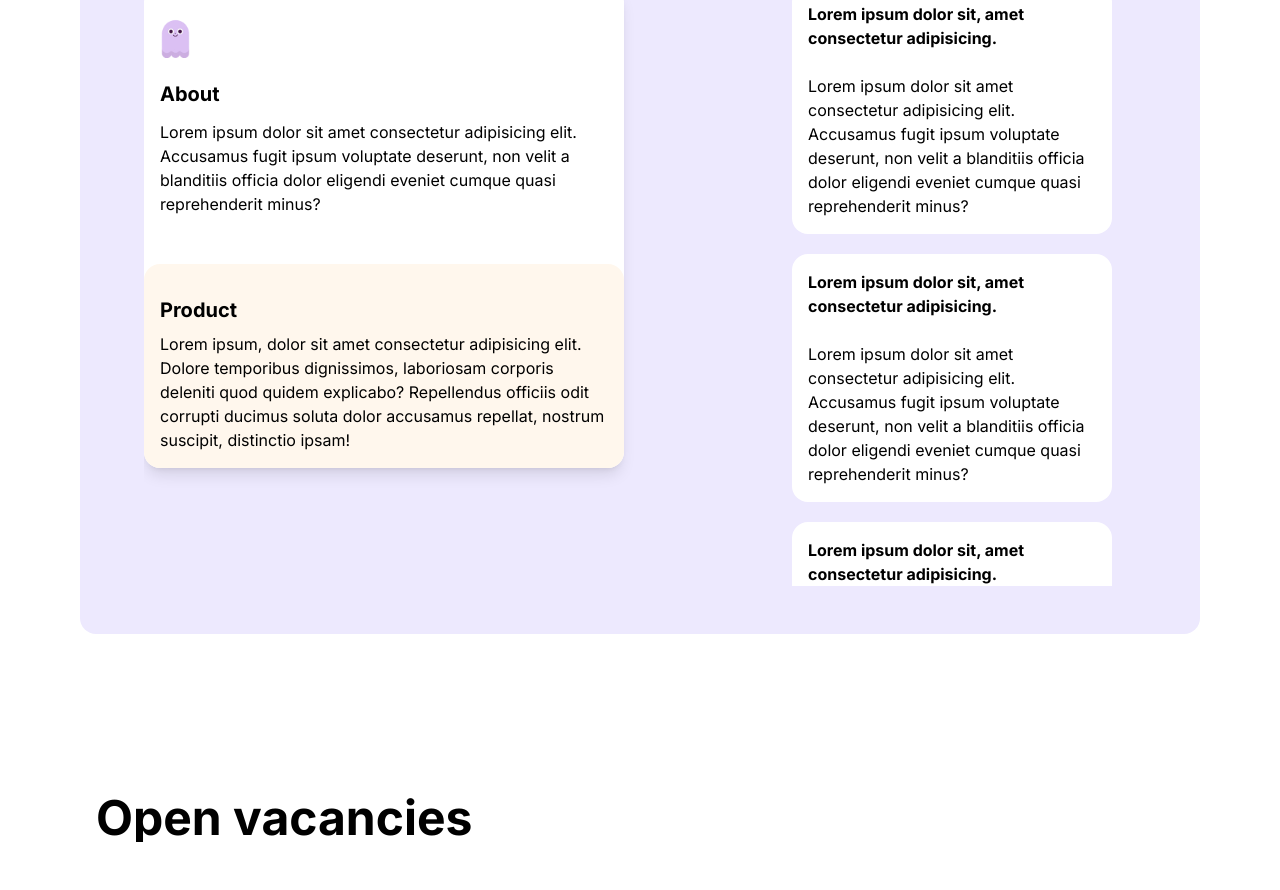
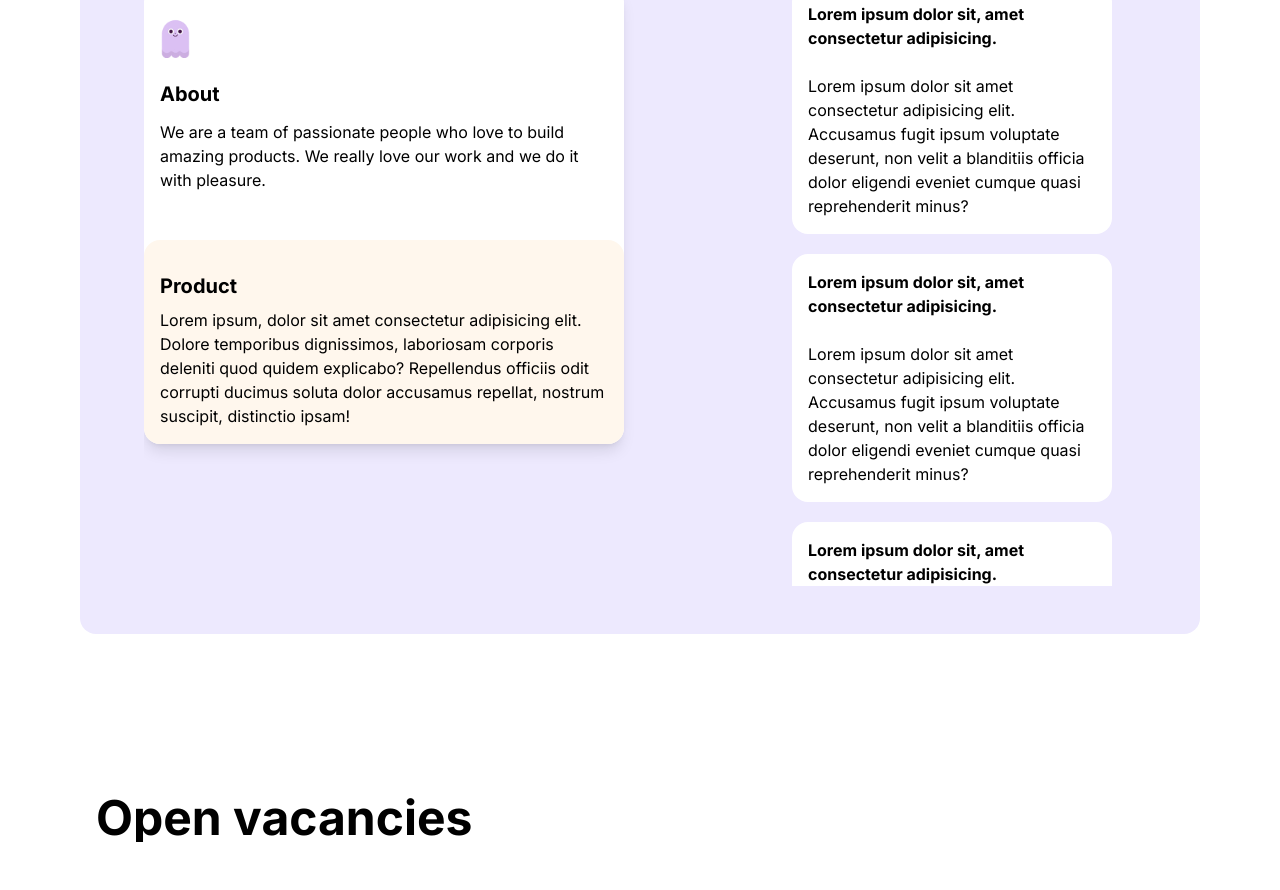
Before and after one commit to Stutimaha/Ahead-App-Redesign, a Next.js app: page / in a window 1280 px wide. Shown: the part 4180-5070 px from the top of the page. Built offline with nearby package versions, Linux system fonts and the light colour scheme.

Commit message:
Update WorkWithUs.jsx

```diff
--- a/src/components/WorkWithUs.jsx
+++ b/src/components/WorkWithUs.jsx
@@ -53,10 +53,7 @@ const WorkWithUs = () => {
               <div className="flex flex-col gap-3 p-4">
                 <h2 className="text-xl font-bold">About</h2>
                 <p className="font-normal">
-                  Lorem ipsum dolor sit amet consectetur adipisicing elit.
-                  Accusamus fugit ipsum voluptate deserunt, non velit a
-                  blanditiis officia dolor eligendi eveniet cumque quasi
-                  reprehenderit minus?
+                  We are a team of passionate people who love to build amazing products. We really love our work and we do it with pleasure.
                 </p>
               </div>
 
```
